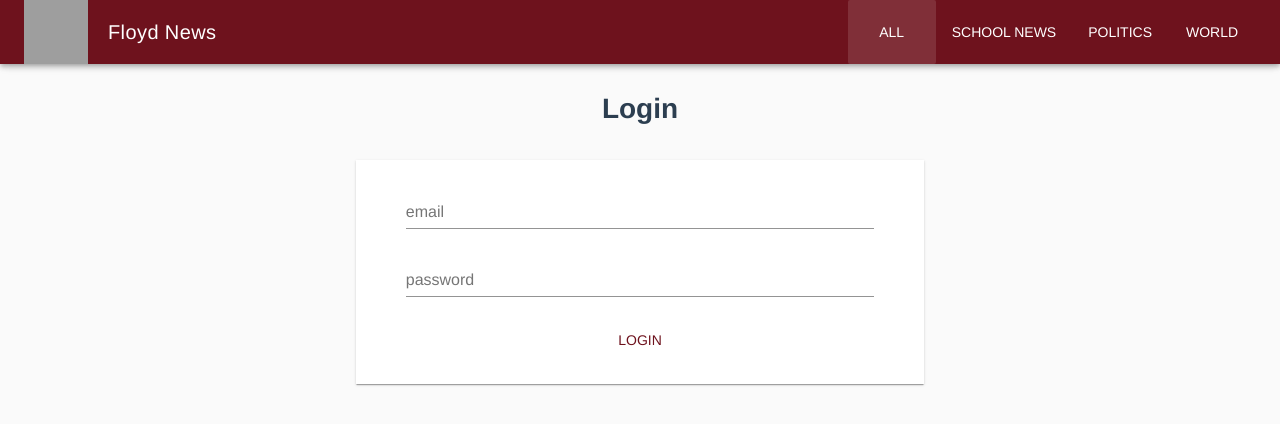
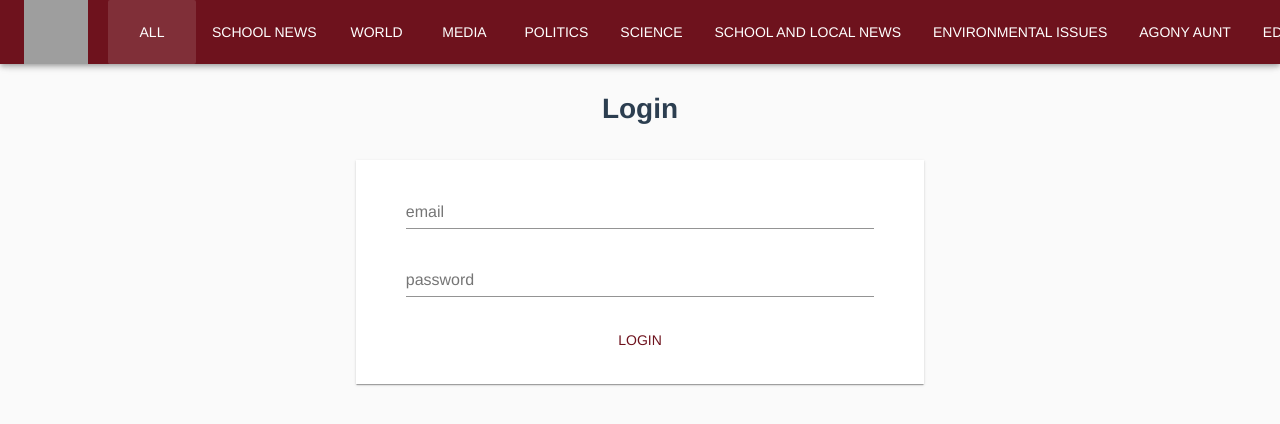
Before and after one commit to joetheplatypus/Floyd-Newspaper, a Vue app in the folder client/: page /#/login in a window 1280 px wide. Shown: the top 424 px of the page. Built offline with nearby package versions, Linux system fonts and the light colour scheme; no server answers; grey boxes are pictures that could not be loaded; what vue-ckeditor2 would draw is missing.

Commit message:
dynamic categories

```diff
--- a/client/src/components/CreatePost.vue
+++ b/client/src/components/CreatePost.vue
@@ -10,14 +10,10 @@
           :counter="100"
         ></v-text-field>
         <v-radio-group v-model="post.category" row v-if="$vuetify.breakpoint.mdAndUp">
-          <v-radio label="School News" value="School News" ></v-radio>
-          <v-radio label="Politics" value="Politics"></v-radio>
-          <v-radio label="World" value="World"></v-radio>
+          <v-radio v-for="category in $store.getters.categories" :key="category.value" :label="category.name" :value="category.value"></v-radio>
         </v-radio-group>
         <v-radio-group v-model="post.category" column v-if="$vuetify.breakpoint.smAndDown">
-          <v-radio label="School News" value="School News" ></v-radio>
-          <v-radio label="Politics" value="Politics"></v-radio>
-          <v-radio label="World" value="World"></v-radio>
+          <v-radio v-for="category in $store.getters.categories" :key="category.value" :label="category.name" :value="category.value"></v-radio>
         </v-radio-group>
         <v-layout row wrap>
           <v-flex sm10 xs12>
@@ -92,7 +88,7 @@ export default {
       this.post.posterId = this.$store.getters.userId
       if (this.post.title.length === 0 || this.post.title.length > 100 || this.post.content.length === 0 || this.post.category.length === 0 || this.post.imgurl.length === 0) {
         console.log(this.post)
-        this.error = 'Check Fields'
+        this.error = 'Complete all fields'
         return
       }
       this.post.status = 'pending'
@@ -111,7 +107,7 @@ export default {
       // this.post.content = this.editor.getData()
       this.post.posterId = this.$store.getters.userId
       if (this.post.title.length === 0 || this.post.title.length > 100 || this.post.content.length === 0 || this.post.category.length === 0 || this.post.imgurl.length === 0) {
-        this.error = 'Check Fields'
+        this.error = 'Complete all fields'
         return
       }
       this.post.status = 'draft'
--- a/client/src/components/EditPost.vue
+++ b/client/src/components/EditPost.vue
@@ -11,14 +11,10 @@
           :counter="100"
         ></v-text-field>
         <v-radio-group v-model="post.category" row v-if="$vuetify.breakpoint.mdAndUp">
-          <v-radio label="School News" value="School News" ></v-radio>
-          <v-radio label="Politics" value="Politics"></v-radio>
-          <v-radio label="World" value="World"></v-radio>
+          <v-radio v-for="category in $store.getters.categories" :key="category.value" :label="category.name" :value="category.value"></v-radio>
         </v-radio-group>
         <v-radio-group v-model="post.category" column v-if="$vuetify.breakpoint.smAndDown">
-          <v-radio label="School News" value="School News" ></v-radio>
-          <v-radio label="Politics" value="Politics"></v-radio>
-          <v-radio label="World" value="World"></v-radio>
+          <v-radio v-for="category in $store.getters.categories" :key="category.value" :label="category.name" :value="category.value"></v-radio>
         </v-radio-group>
         <v-layout row wrap>
           <v-flex sm10 xs12>
--- a/client/src/components/HomePage.vue
+++ b/client/src/components/HomePage.vue
@@ -27,7 +27,7 @@
                   :src="post.imgurl"
                   height="200px"
                 />
-                <v-card-title><h2 class="px-3">{{post.title}}</h2><i> in <router-link :to="{name:'Home', params: {category: convertCat(post.category)}}">{{post.category}}</router-link></i><v-spacer /><span class="px-3">by {{post.poster.name}} - {{post.date.toJSON().substr(0,10).split('-').reverse().join('/')}}</span></v-card-title>
+                <v-card-title><h2 class="px-3">{{post.title}}</h2><i> in <router-link :to="{name:'Home', params: {category: post.category}}">{{convertedCat(post.category)}}</router-link></i><v-spacer /><span class="px-3">by {{post.poster.name}} - {{post.date.toJSON().substr(0,10).split('-').reverse().join('/')}}</span></v-card-title>
                 <v-card-text v-if="post.content">
                   <div v-html="post.content.substr(0,500) + ' ...'" class="text-xs-left"></div>
                 </v-card-text>
@@ -44,7 +44,7 @@
                   :src="post.imgurl"
                   height="200px"
                 />
-                <v-card-title><h2 class="px-3">{{post.title}}</h2><i> in <router-link :to="{name:'Home', params: {category: convertCat(post.category)}}">{{post.category}}</router-link></i><v-spacer /><span class="px-3">by {{post.poster.name}} - {{post.date.toJSON().substr(0,10).split('-').reverse().join('/')}}</span></v-card-title>
+                <v-card-title><h2 class="px-3">{{post.title}}</h2><i> in <router-link :to="{name:'Home', params: {category: post.category}}">{{convertedCat(post.category)}}</router-link></i><v-spacer /><span class="px-3">by {{post.poster.name}} - {{post.date.toJSON().substr(0,10).split('-').reverse().join('/')}}</span></v-card-title>
                 <v-card-actions>
                   <v-spacer></v-spacer>
                   <v-btn color="primary" flat :to="`posts/${post._id}`">Read More</v-btn>
@@ -77,7 +77,7 @@ export default {
       featuredPosts: [],
       error: '',
       scroller: 0,
-      limit: 5,
+      limit: 10,
       alert: true,
       loading: false
     }
@@ -121,25 +121,17 @@ export default {
       this.loading = false
     },
     convertCat (cat) {
-      if (cat === 'School News') {
-        return 'school-news'
-      } else if (cat === 'Politics') {
-        return 'politics'
-      } else if (cat === 'World') {
-        return 'world'
+      if (this.$store.getters.categoryMap.get(cat)) {
+        return this.$store.getters.categoryMap.get(cat)
       } else {
         return false
       }
     },
     convertedCat (cat) {
-      if (cat === 'school-news') {
-        return 'School News'
-      } else if (cat === 'politics') {
-        return 'Politics'
-      } else if (cat === 'world') {
-        return 'World'
-      } else if (cat === undefined) {
+      if (cat === undefined) {
         return ''
+      } else if (this.$store.getters.invCategoryMap.get(cat)) {
+        return this.$store.getters.invCategoryMap.get(cat)
       } else {
         this.error = 'cannot find category'
         this.alert = true
--- a/client/src/components/PreviewPost.vue
+++ b/client/src/components/PreviewPost.vue
@@ -20,7 +20,7 @@
           :src="post.imgurl"
           height="200px"
         />
-        <v-card-title><h2 class="px-3">{{post.title}}</h2><i> in <router-link :to="{name:'Home', params: {category: convertCat(post.category)}}">{{post.category}}</router-link></i><v-spacer /><span class="px-3">by {{post.poster.name}} - {{post.date.toJSON().substr(0,10).split('-').reverse().join('/')}}</span></v-card-title>
+        <v-card-title><h2 class="px-3">{{post.title}}</h2><i> in <router-link :to="{name:'Home', params: {category: post.category}}">{{convertedCat(post.category)}}</router-link></i><v-spacer /><span class="px-3">by {{post.poster.name}} - {{post.date.toJSON().substr(0,10).split('-').reverse().join('/')}}</span></v-card-title>
         <v-card-text>
           <v-container :class="{'pa-0': $vuetify.breakpoint.smAndDown, '': $vuetify.breakpoint.mdAndUp}">
             <div v-html="post.content" class="mycontent text-xs-left body-1"></div>
@@ -63,15 +63,17 @@ export default {
     this.post = post
   },
   methods: {
-    convertCat (cat) {
-      if (cat === 'School News') {
-        return 'school-news'
-      } else if (cat === 'Politics') {
-        return 'politics'
-      } else if (cat === 'World') {
-        return 'world'
+    convertedCat (cat) {
+      if (cat === undefined) {
+        return ''
+      } else if (this.$store.getters.invCategoryMap.get(cat)) {
+        return this.$store.getters.invCategoryMap.get(cat)
+      } else {
+        this.error = 'cannot find category'
+        this.alert = true
+        return ''
       }
-    }
+    },
   }
 }
 </script>
--- a/client/src/components/Toolbar.vue
+++ b/client/src/components/Toolbar.vue
@@ -7,9 +7,7 @@
       <v-toolbar-side-icon class="hidden-md-and-up" @click="menu = true"></v-toolbar-side-icon>
       <v-toolbar-items class="hidden-sm-and-down">
         <v-btn flat :to="{name: 'Home'}">All</v-btn>
-        <v-btn flat :to="{name: 'Home', params: {category: 'school-news'}}">School News</v-btn>
-        <v-btn flat :to="{name: 'Home', params: {category: 'politics'}}">Politics</v-btn>
-        <v-btn flat :to="{name: 'Home', params: {category: 'world'}}">World</v-btn>
+        <v-btn v-for="category in $store.getters.categories" :key="category.value" flat :to="{name: 'Home', params: {category: category.value}}">{{category.name}}</v-btn>
       </v-toolbar-items>
     </v-toolbar>
     <v-menu
--- a/client/src/components/ViewPost.vue
+++ b/client/src/components/ViewPost.vue
@@ -20,7 +20,7 @@
           :src="post.imgurl"
           height="200px"
         />
-        <v-card-title><h2 class="px-3">{{post.title}}</h2><i> in <router-link :to="{name:'Home', params: {category: convertCat(post.category)}}">{{post.category}}</router-link></i><v-spacer /><span class="px-3">by {{post.poster.name}} - {{post.date.toJSON().substr(0,10).split('-').reverse().join('/')}}</span></v-card-title>
+        <v-card-title><h2 class="px-3">{{post.title}}</h2><i> in <router-link :to="{name:'Home', params: {category: post.category}}">{{convertedCat(post.category)}}</router-link></i><v-spacer /><span class="px-3">by {{post.poster.name}} - {{post.date.toJSON().substr(0,10).split('-').reverse().join('/')}}</span></v-card-title>
         <v-card-text>
           <v-container :class="{'pa-0': $vuetify.breakpoint.smAndDown, '': $vuetify.breakpoint.mdAndUp}">
             <div v-html="post.content" class="mycontent text-xs-left body-1"></div>
@@ -63,13 +63,15 @@ export default {
     this.post = post
   },
   methods: {
-    convertCat (cat) {
-      if (cat === 'School News') {
-        return 'school-news'
-      } else if (cat === 'Politics') {
-        return 'politics'
-      } else if (cat === 'World') {
-        return 'world'
+    convertedCat (cat) {
+      if (cat === undefined) {
+        return ''
+      } else if (this.$store.getters.invCategoryMap.get(cat)) {
+        return this.$store.getters.invCategoryMap.get(cat)
+      } else {
+        this.error = 'cannot find category'
+        this.alert = true
+        return ''
       }
     }
   }
--- a/client/src/services/Api.js
+++ b/client/src/services/Api.js
@@ -1,8 +1,9 @@
 import axios from 'axios'
 import store from '@/store'
+import config from '@/SETTINGS'
 
 export default () => axios.create({
-  baseURL: 'http://192.168.0.10:8081',
+  baseURL: config.url,
   headers: {
     'x-access-token': store.getters.token
   }
--- a/client/src/store.js
+++ b/client/src/store.js
@@ -11,7 +11,43 @@ export default new Vuex.Store({
       _id: null,
       admin: false
     },
-    loggedIn: false
+    loggedIn: false,
+    categories: [
+      {name: 'School News', value: 'school-news'},
+      {name: 'World', value: 'world'},
+      {name: 'Media', value: 'media'},
+      {name: 'Politics', value: 'politics'},
+      {name: 'Science', value: 'science'},
+      {name: 'School and Local News', value: 'school-and-local-news'},
+      {name: 'Environmental Issues', value: 'environmental-issues'},
+      {name: 'Agony Aunt', value: 'agony-aunt'},
+      {name: 'Educational Interview', value: 'educational-interview'},
+      {name: 'Opinion Pieces', value: 'opinion-pieces'}
+    ],
+    categoryMap: new Map([
+      ['School News', 'school-news'],
+      ['World', 'world'],
+      ['Media', 'media'],
+      ['Politics', 'politics'],
+      ['Science', 'science'],
+      ['School and Local News', 'school-and-local-news'],
+      ['Environmental Issues', 'environmental-issues'],
+      ['Agony Aunt', 'agony-aunt'],
+      ['Educational Interview', 'educational-interview'],
+      ['Opinion Pieces', 'opinion-pieces']
+    ]),
+    invCategoryMap: new Map([
+      ['school-news', 'School News'],
+      ['world', 'World'],
+      ['media', 'Media'],
+      ['politics', 'Politics'],
+      ['science', 'Science'],
+      ['school-and-local-news', 'School and Local News'],
+      ['environmental-issues', 'Environmental Issues'],
+      ['agony-aunt', 'Agony Aunt'],
+      ['educational-interview', 'Educational Interview'],
+      ['opinion-pieces', 'Opinion Pieces']
+    ])
   },
   mutations: {
     setToken (state, token) {
@@ -40,6 +76,9 @@ export default new Vuex.Store({
     token: state => state.token,
     loggedIn: state => state.loggedIn,
     admin: state => state.user.admin,
+    categories: state => state.categories,
+    categoryMap: state => state.categoryMap,
+    invCategoryMap: state => state.invCategoryMap,
     userId: state => state.user._id || null
   }
 })
```
Also changed, not shown: client/src/components/Dashboard.vue (+15 -5 lines), 1 other file (tests, documents, lock files or other folders).
